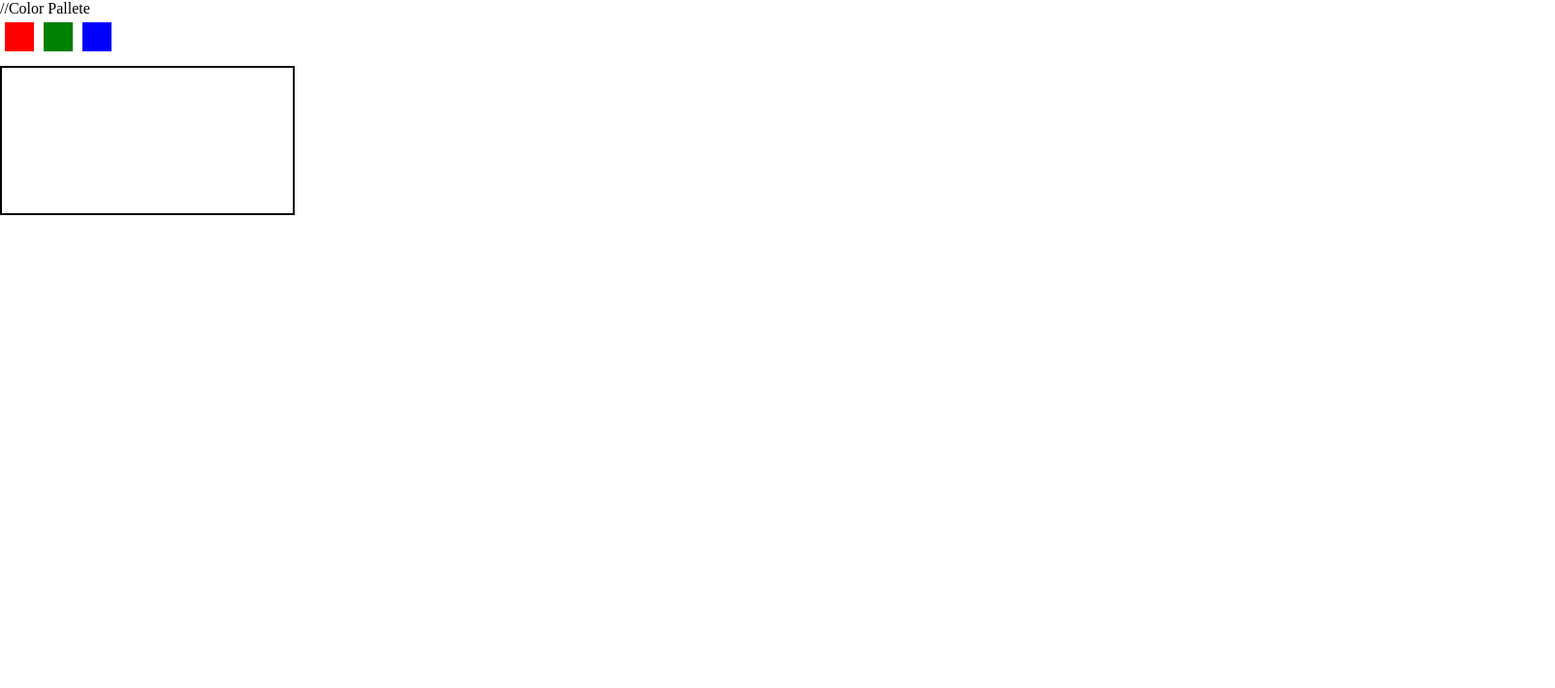
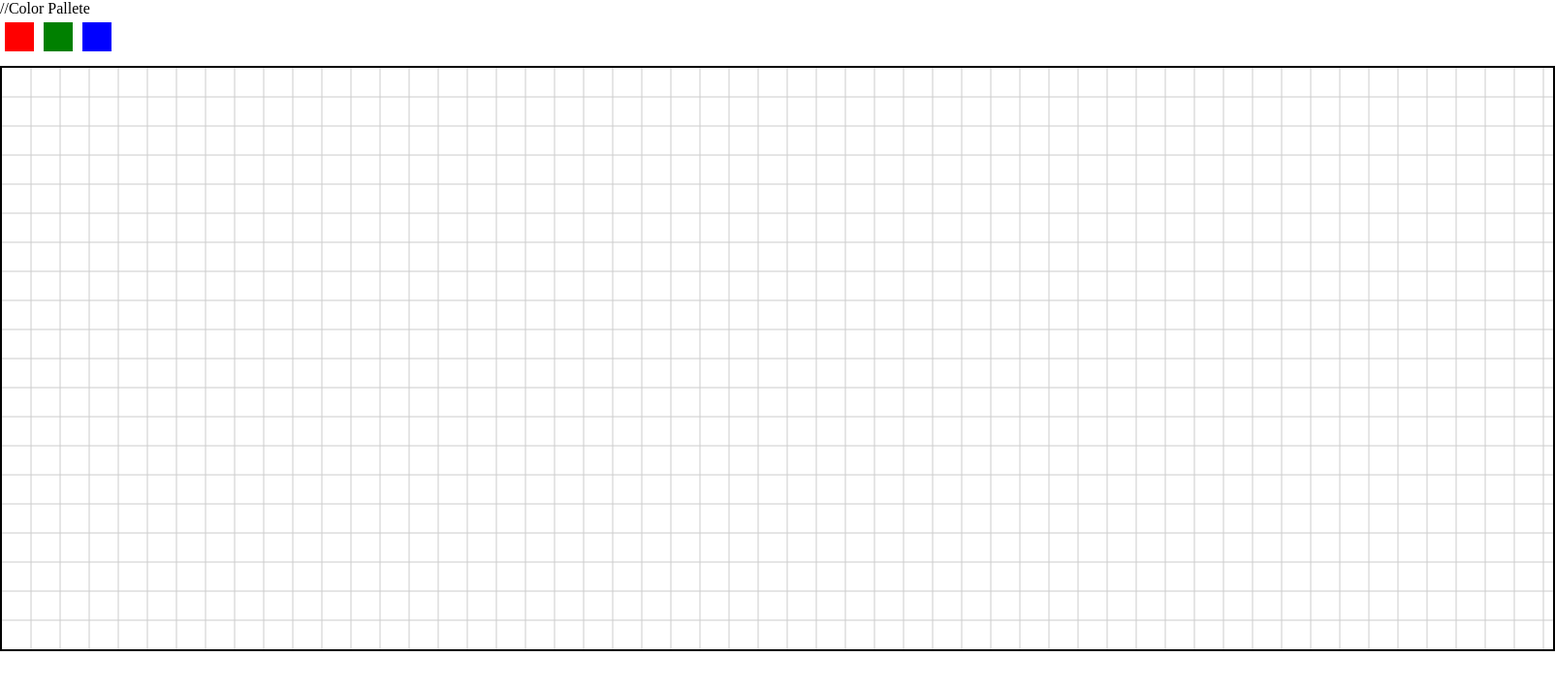
Before and after one commit to aayushman108/Super-Mario_Js-Final-Project, a plain HTML site: page mapMaker.html in a window 1280 px wide. Shown: the whole page at 97% size, 1604 px wide, since content can reach past the window. Drawn offline with Linux system fonts and the light colour scheme.

Commit message:
Grid in a canvas has been made, so that I can drag and drop entities into it

```diff
--- a/mapMaker.html
+++ b/mapMaker.html
@@ -16,6 +16,8 @@
         <div class="color" style="background-color: blue;"></div>
       </div>
 
-    <canvas id="map-canvas"></canvas>
+    <canvas id="map-canvas" width = "1600" height = "600"></canvas>
+
+    <script src="mapMakerScript/MapMaker.js"></script>
 </body>
 </html>
--- /dev/null
+++ b/mapMakerScript/MapMaker.js
@@ -0,0 +1,42 @@
+
+class MapMaker{
+    constructor(canvasId, compartmentSize) {
+        this.canvas = document.getElementById(canvasId);
+        this.ctx = this.canvas.getContext('2d');
+        this.compartmentSize = compartmentSize;
+        this.colorPalette = document.getElementById('colorPalette');
+        this.currentColor = 'black';
+
+        this.redArray = [];
+        this.greenArray = [];
+        this.blueArray = [];
+    }
+
+    drawMap() {
+      const rows = this.canvas.height / this.compartmentSize;
+      const columns = this.canvas.width / this.compartmentSize;
+
+      // Draw grid lines
+      this.ctx.strokeStyle = '#ccc';
+      this.ctx.lineWidth = 1;
+
+      for (let i = 1; i < rows; i++) {
+        const y = i * this.compartmentSize;
+        this.ctx.beginPath();
+        this.ctx.moveTo(0, y);
+        this.ctx.lineTo(this.canvas.width, y);
+        this.ctx.stroke();
+      }
+
+      for (let j = 1; j < columns; j++) {
+        const x = j * this.compartmentSize;
+        this.ctx.beginPath();
+        this.ctx.moveTo(x, 0);
+        this.ctx.lineTo(x, this.canvas.height);
+        this.ctx.stroke();
+      }
+    }
+}
+
+const mapMaker = new MapMaker("map-canvas", 30);
+mapMaker.drawMap();
```
